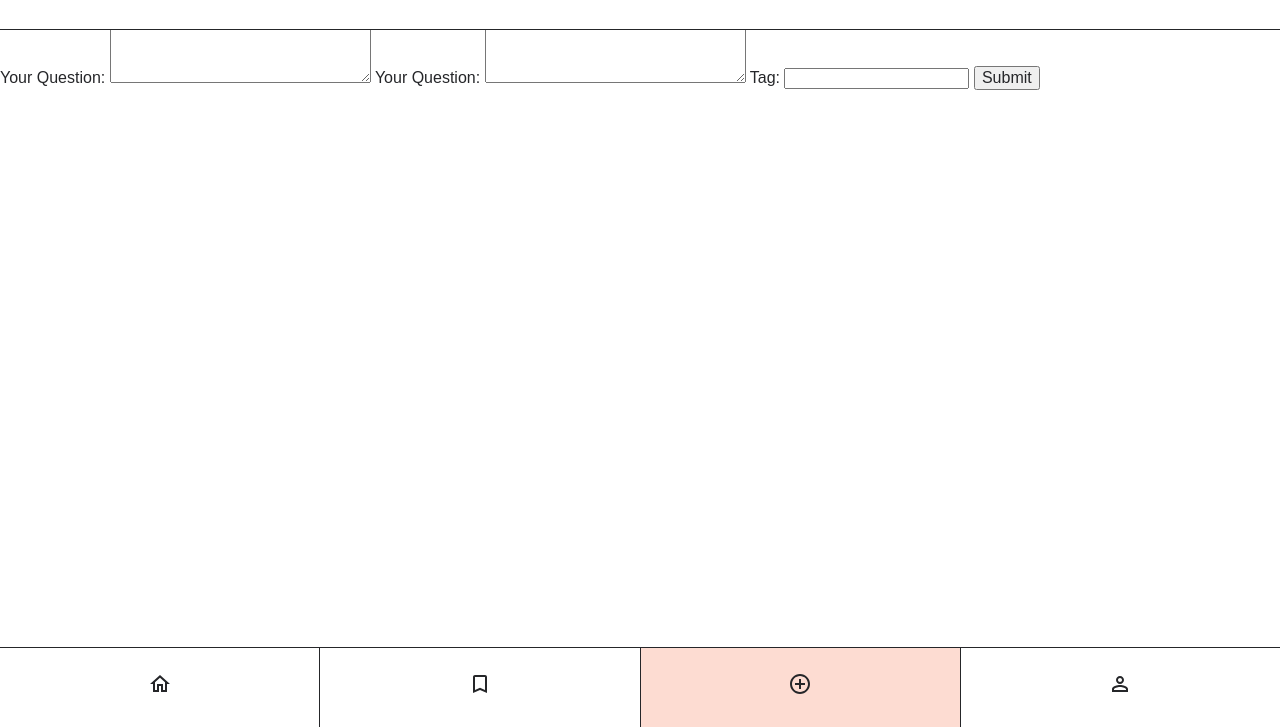
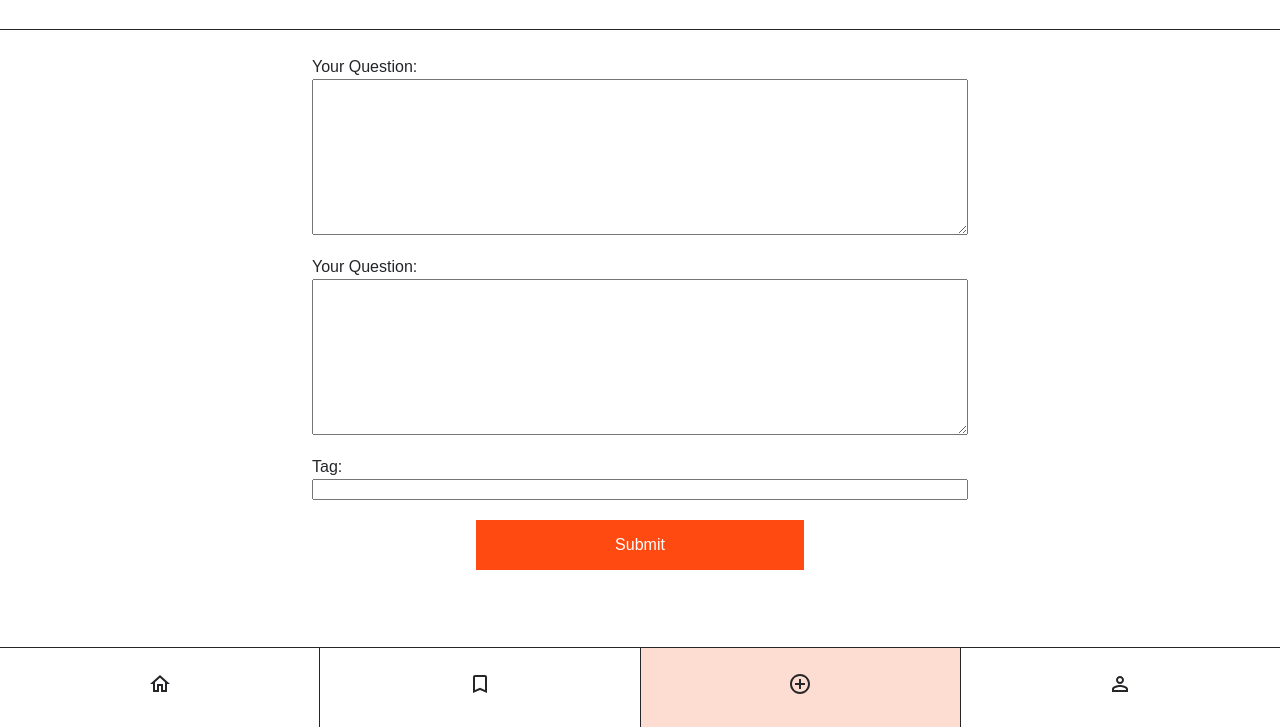
Before and after one commit to RolandHesse/recap-project-2__quiz-app, a website: page form.html in a window 1280 px wide. Shown: the part 73-800 px from the top of the page. Drawn offline with Linux system fonts and the light colour scheme.

Commit message:
add styling to form-page

```diff
--- /dev/null
+++ b/components/form-page/form.css
@@ -0,0 +1,23 @@
+form {
+  padding: 8rem 2rem 6rem 2rem;
+  max-width: 45rem;
+  margin: 0 auto;
+  display: flex;
+  flex-direction: column;
+  border: none;
+  gap: 20px;
+}
+
+.formfield {
+  display: flex;
+  flex-direction: column;
+}
+
+button {
+  background: var(--secondary);
+  color: var(--white);
+  border: none;
+  padding: 1rem;
+  width: 50%;
+  align-self: center;
+}
--- a/form.html
+++ b/form.html
@@ -18,6 +18,7 @@
     <!-- Main Section -->
     <main>
       <form>
+        <div class="formfield">
           <label for="new-question">Your Question:</label>
           <textarea
             name="new-question"
@@ -25,15 +26,20 @@
             cols="30"
             rows="10"
           ></textarea>
-        <label for="new-answer">Your Question:</label>
+        </div>
+        <div class="formfield">
+          <label for="new-answer">Your Question:</h3></label>
           <textarea
             name="new-answer"
             id="new-answer"
             cols="30"
             rows="10"
           ></textarea>
+        </div>
+        <div class="formfield">
           <label for="tag-field">Tag:</label>
           <input type="text" name="tag-field" id="tag-field" />
+        </div>
         <button type="submit">Submit</button>
       </form>
     </main>
--- a/styles.css
+++ b/styles.css
@@ -7,3 +7,4 @@
 @import "./components/navigation/navigation.css";
 @import "./components/profile/profile.css";
 @import "./components/counter-list/counter-list.css";
+@import "./components/form-page/form.css";
```
Lines whose indentation alone changed are shown as unchanged.
